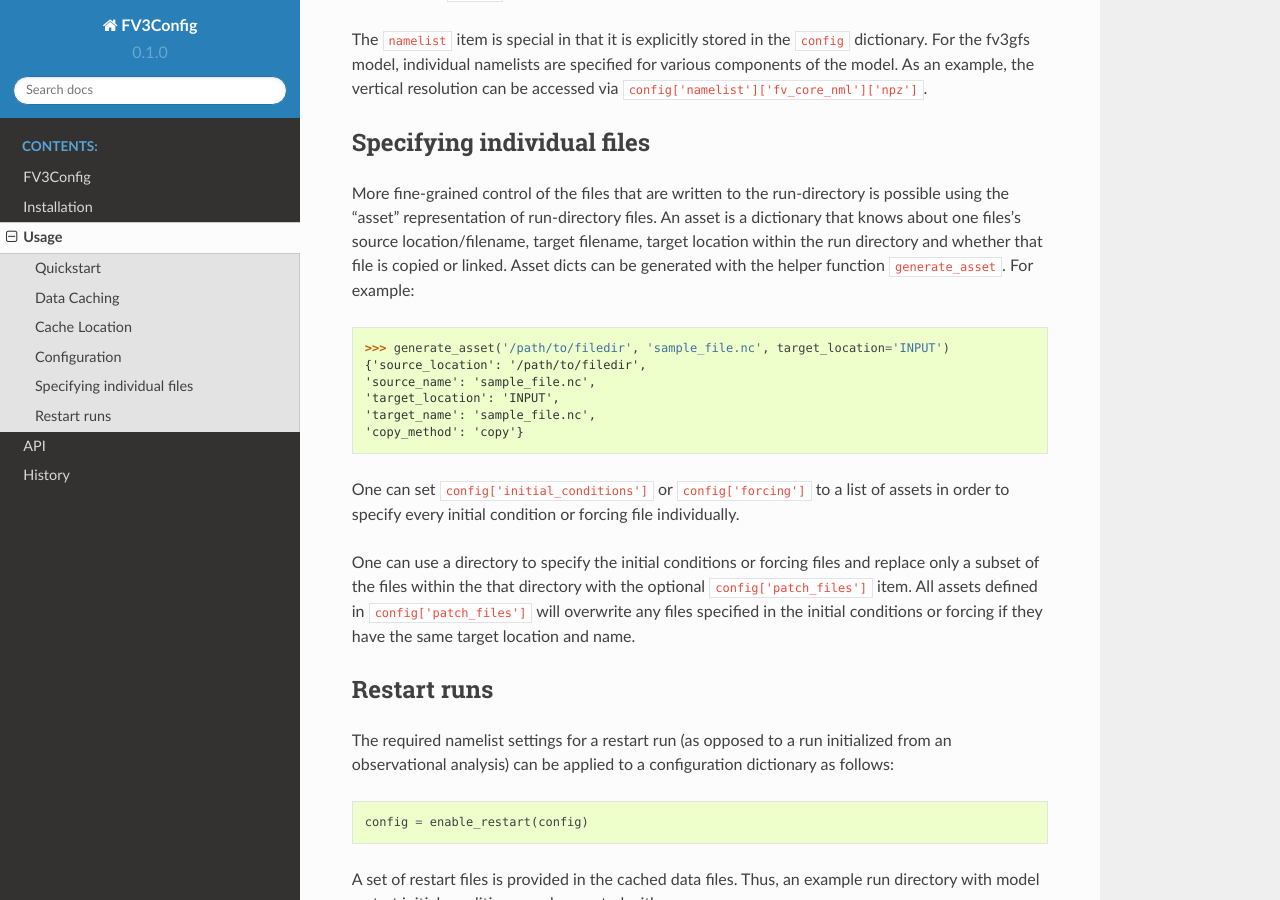
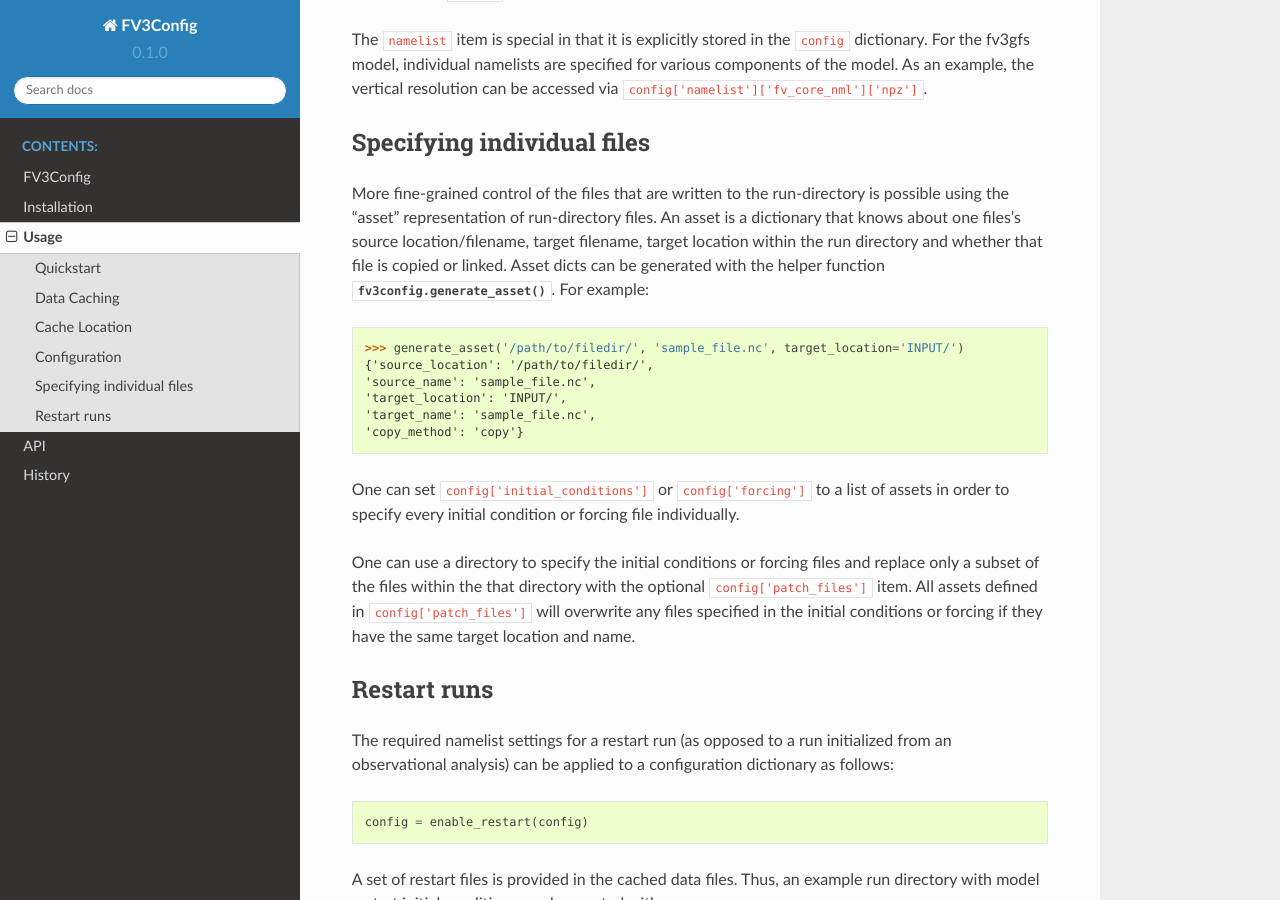
Before and after one commit to ai2cm/fv3config, a Sphinx documentation site: the page built from docs/usage.rst, in a window 1280 px wide and 900 px high, scrolled down 1811 px. Built offline with Sphinx 7.4.7 and the Read the Docs theme 2.0.0, drawn with Linux system fonts in a browser that asks for light colours.

Commit message:
Update usage docs

```diff
--- a/docs/usage.rst
+++ b/docs/usage.rst
@@ -92,17 +92,17 @@ Specifying individual files
 More fine-grained control of the files that are written to the run-directory is possible using the "asset"
 representation of run-directory files. An asset is a dictionary that knows about one files's source
 location/filename, target filename, target location within the run directory and whether that file is copied or linked.
-Asset dicts can be generated with the helper function ``generate_asset``. For example::
+Asset dicts can be generated with the helper function :meth:`fv3config.generate_asset`. For example::
 
-    >>> generate_asset('/path/to/filedir', 'sample_file.nc', target_location='INPUT')
-    {'source_location': '/path/to/filedir',
+    >>> generate_asset('/path/to/filedir/', 'sample_file.nc', target_location='INPUT/')
+    {'source_location': '/path/to/filedir/',
     'source_name': 'sample_file.nc',
-    'target_location': 'INPUT',
+    'target_location': 'INPUT/',
     'target_name': 'sample_file.nc',
     'copy_method': 'copy'}
 
-One can set ``config['initial_conditions']`` or ``config['forcing']`` to a list of assets in order to specify every
-initial condition or forcing file individually.
+One can set ``config['initial_conditions']`` or ``config['forcing']``
+to a list of assets in order to specify every initial condition or forcing file individually.
 
 One can use a directory to specify the initial conditions or forcing files and replace only a
 subset of the files within the that directory with the optional ``config['patch_files']`` item.
```
